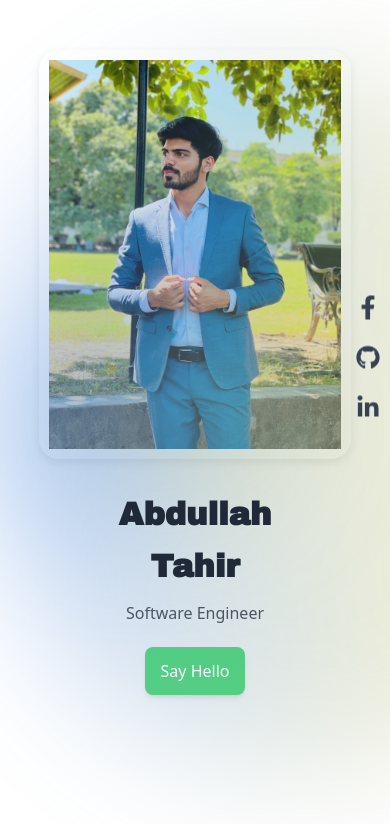
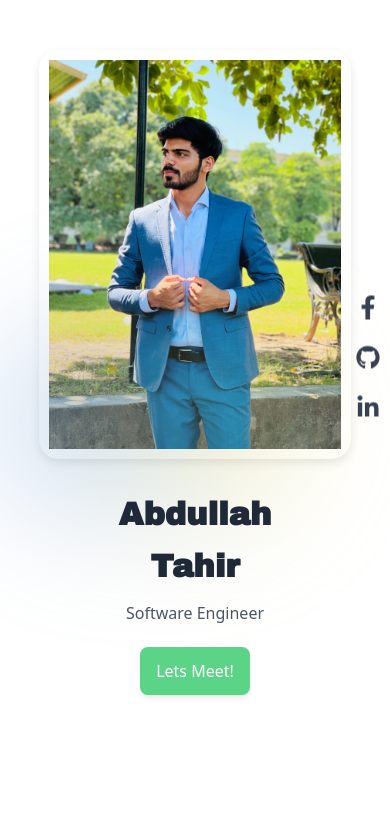
Before and after one commit to ABAbdulah/portfolio-website, a React (Vite) app: page / in a window 390 px wide. Shown: the top 824 px of the page. Built offline with nearby package versions, Linux system fonts and the light colour scheme.

Commit message:
removed extra spaces from mobile version

```diff
--- a/src/components/AboutMe.jsx
+++ b/src/components/AboutMe.jsx
@@ -56,7 +56,7 @@ function AboutMe() {
 
       {/* Right Side - Information */}
       <div className="md:ml-12 text-left max-w-lg mt-12">
-        <p className="text-green-600 font-semibold">About Me</p>
+        <h1 className="text-green-600 font-semibold">About Me</h1>
         <h1 className="text-3xl md:text-4xl font-bold text-gray-800">
           I  turn ideas into reality<br /> with code.
         </h1>
--- a/src/components/Experience.jsx
+++ b/src/components/Experience.jsx
@@ -21,7 +21,7 @@ function Experience() {
         <div className="mt-4">
         <div className="border-l-4 border-green-500 pl-4 mb-4">
             <h4 className="text-xl font-semibold text-gray-700">Software Engineer Intern</h4>
-            <p className="text-gray-600">FAIR (Football and AI Research) | Remote | Nov, 2024 to April, 2025</p>
+            <p className="text-gray-600">FAIR (Football and AI Research) | Remote | November 2024 -  April 2025</p>
             <p className="text-gray-500 mt-1">Location: London, Uk</p>
             <ol className="list-disc pl-8 text-gray-700">
                 <li className="mt-1">Improved front-end experience using React.js, with performance tweaks like code-splitting and lazy loading to enhance load times.</li>
@@ -31,7 +31,7 @@ function Experience() {
             </ol>
           </div> <div className="border-l-4 border-green-500 pl-4 mb-4">
             <h4 className="text-xl font-semibold text-gray-700">Video Editor</h4>
-            <p className="text-gray-600">Yahesa Consultin Inc. | Remote | 2023-2024</p>
+            <p className="text-gray-600">Yahesa Consultin Inc. | Remote | June 2023 – February 2024 </p>
             <p className="text-gray-500 mt-1">Location: London, Uk</p>
             <ol className="list-disc pl-8 text-gray-700">
                 <li className="mt-1">Using Adobe Premiere Pro and Adobe PhotoShop I edited Videos and designed Thumbnails for the YouTube channel and social media accounts.</li>
--- a/src/components/HomePage.jsx
+++ b/src/components/HomePage.jsx
@@ -48,14 +48,14 @@ const HomePage = () => {
         {/* Left Section */}
         <div className="name-container w-1/2 bg-gradient-to-r flex flex-col justify-center p-12">
         <div className="absolute left-0 top-1/2 transform -translate-y-1/2 w-[300px] h-[200px] bg-gradient-to-r from-blue-500 to-yellow-300 opacity-30 blur-3xl rounded-full"></div>
-        <div className="absolute left-0 top-1/2 transform -translate-y-1/2 w-[600px] h-[700px] bg-gradient-to-r from-blue-500 to-yellow-300 opacity-30 blur-3xl rounded-full"></div>
+        <div className="hidden sm:block absolute left-0 top-1/2 transform -translate-y-1/2 w-[600px] h-[700px] bg-gradient-to-r from-blue-500 to-yellow-300 opacity-30 blur-3xl rounded-full"></div>
 
           <h1 className="archivo-black text-7xl font-bold text-gray-800 relative z-10 animate-float">Abdullah</h1>
           <h1 className="archivo-black text-7xl font-bold text-gray-800 relative z-10 animate-float">Tahir</h1>
           <p className="text-gray-600 mt-4 text-lg relative z-10">Software Engineer</p>
-          <a href="https://www.linkedin.com/in/ababdullah216/">
+          <a href="https://calendly.com/meet-abdullah-tahir/one-one/">
           <button className="say-hello-btn mt-6 bg-green-500 text-white py-3 px-4 rounded-lg shadow-md hover:bg-green-600 relative z-10 animate-pulse">
-            Say Hello
+            Lets Meet!
           </button>
           </a>
         </div>
--- a/src/css/HomePage.css
+++ b/src/css/HomePage.css
@@ -1,3 +1,8 @@
+/* in your global css or body */
+body {
+  overflow-x: hidden;
+}
+
 @media (max-width: 640px) {
     .flex.h-screen {
       flex-direction: column;
```
Also changed, not shown: src/assets/profile2-2.jpg (added), src/assets/profile2-3.jpg (added).
